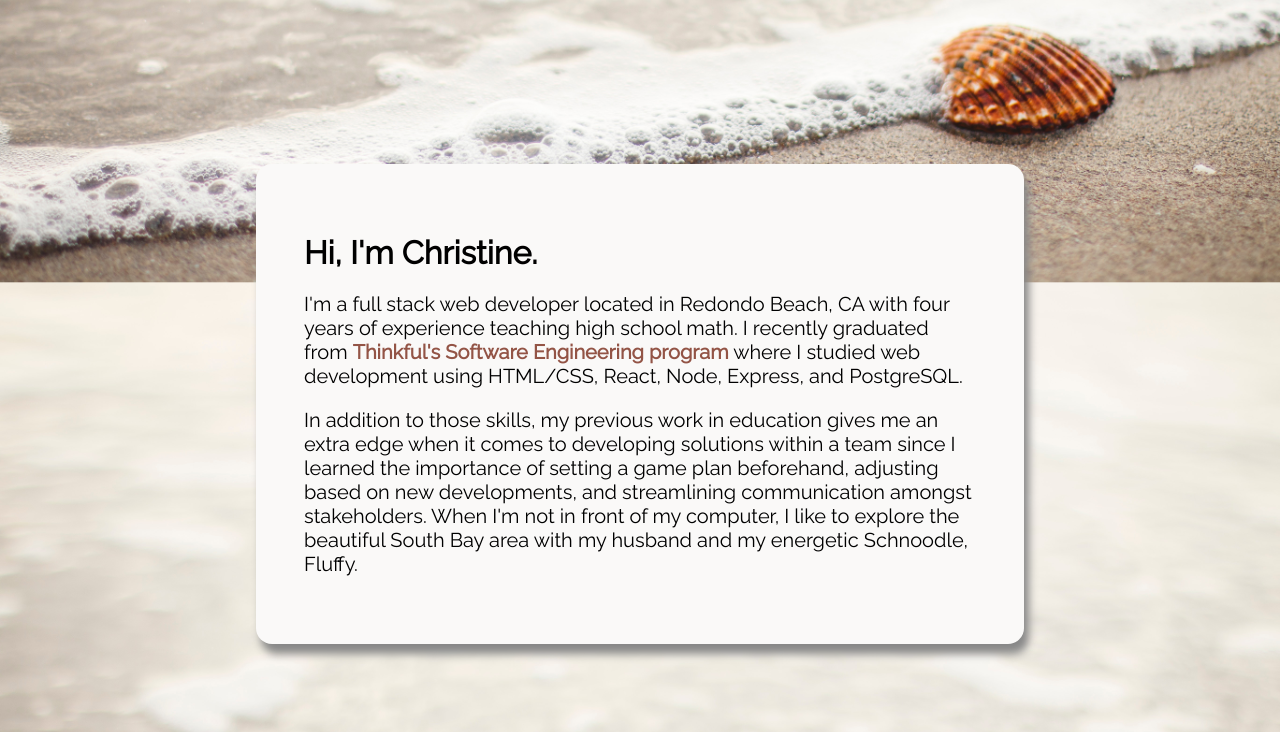
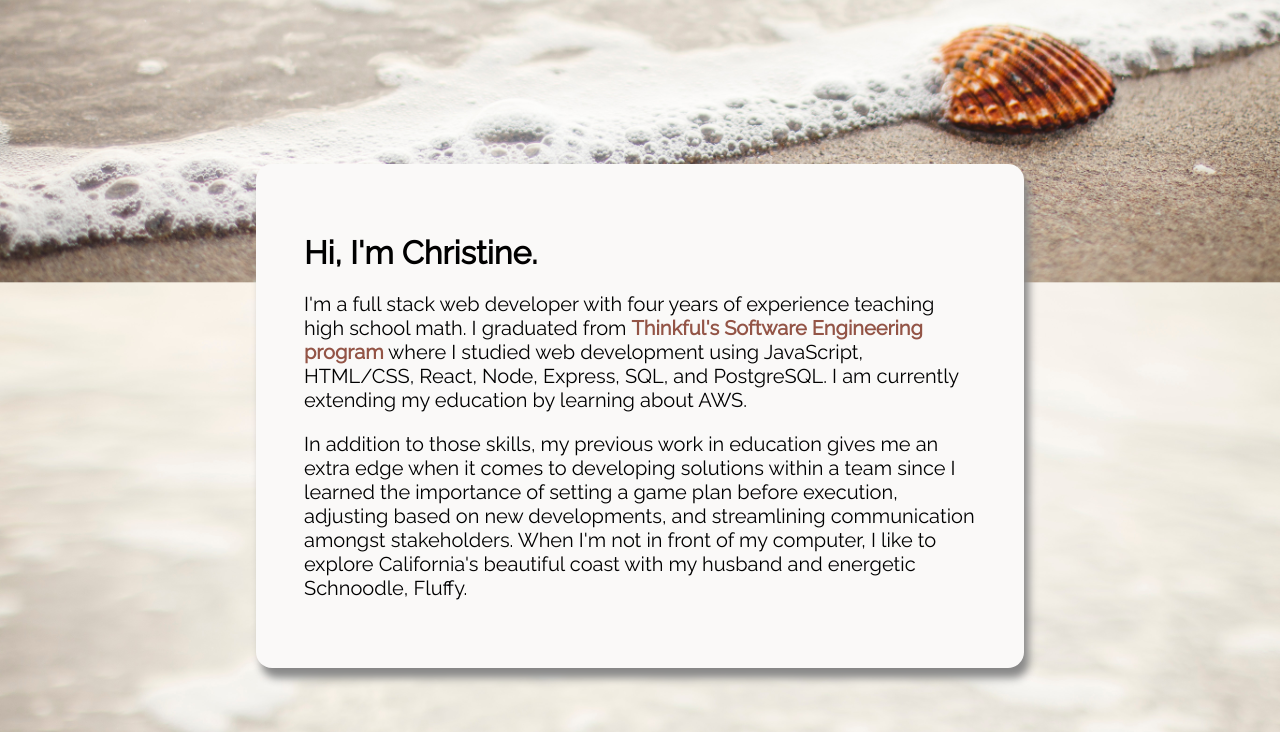
Before and after one commit to christineyoo/christine-portfolio, a React (Create React App) app: page / in a window 1280 px wide. Shown: the part 571-1303 px from the top of the page. Built offline with nearby package versions, Linux system fonts and the light colour scheme; a web font is replaced by a local one.

Commit message:
updated about section

```diff
--- a/src/about/About.js
+++ b/src/about/About.js
@@ -7,23 +7,21 @@ class About extends Component {
       <div id='about'>
         <h1>Hi, I'm Christine.</h1>
         <p>
-          I'm a full stack web developer located in Redondo Beach, CA with four
-          years of experience teaching high school math. I recently graduated
+          I'm a full stack web developer with four
+          years of experience teaching high school math. I graduated
           from{' '}
           <a href='https://www.thinkful.com/' target='_blank' rel='noreferrer'>
             Thinkful's Software Engineering program
           </a>{' '}
-          where I studied web development using HTML/CSS, React, Node, Express,
-          and PostgreSQL.
+          where I studied web development using JavaScript, HTML/CSS, React, Node, Express, SQL,
+          and PostgreSQL. I am currently extending my education by learning about AWS.
         </p>
         <p>
           In addition to those skills, my previous work in education gives me an
           extra edge when it comes to developing solutions within a team since I
-          learned the importance of setting a game plan beforehand, adjusting
+          learned the importance of setting a game plan before execution, adjusting
           based on new developments, and streamlining communication amongst
-          stakeholders. When I'm not in front of my computer, I like to explore
-          the beautiful South Bay area with my husband and my energetic
-          Schnoodle, Fluffy.
+          stakeholders. When I'm not in front of my computer, I like to explore California's beautiful coast with my husband and energetic Schnoodle, Fluffy.
         </p>
       </div>
     );
```
